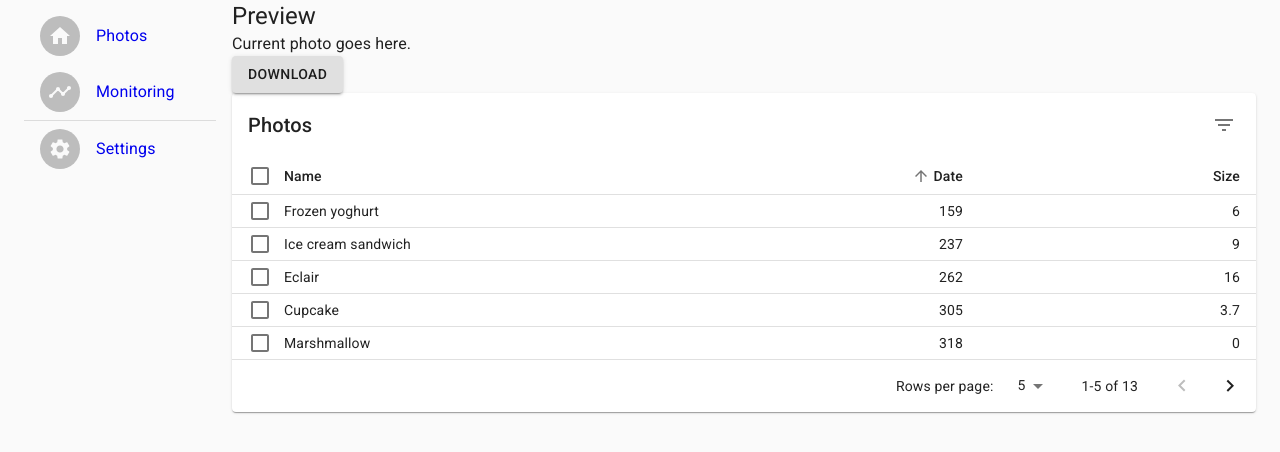
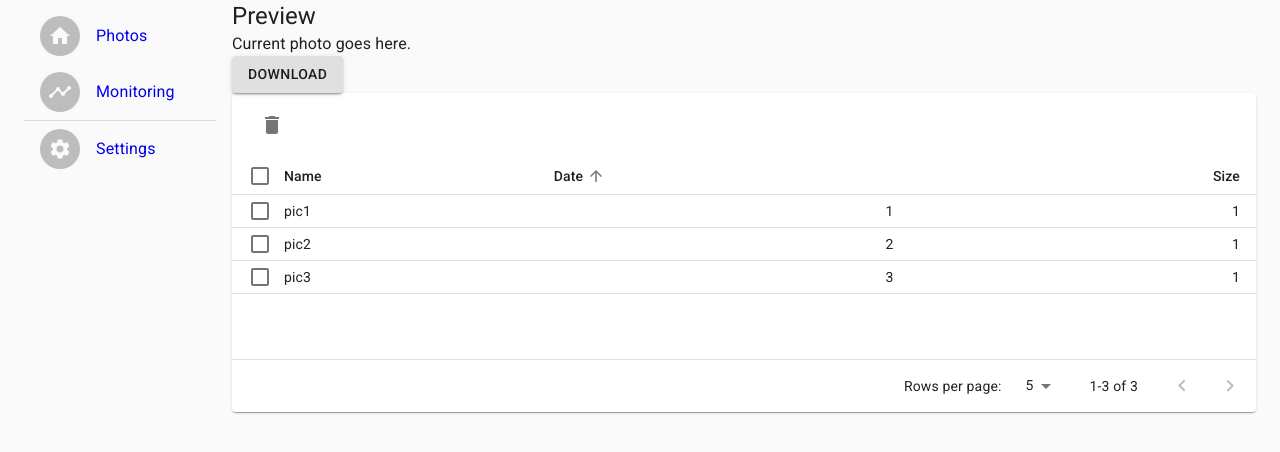
Before and after one commit to ingojaeckel/go-raspberry-pi-timelapse, a React (Create React App) app in the folder frontend/: page / in a window 1280 px wide. Shown: the top 452 px of the page. Built offline with nearby package versions, Linux system fonts and the light colour scheme; no server answers.

Commit message:
fix remaining compilation errors

```diff
--- a/frontend/src/components/PhotoListComponent.tsx
+++ b/frontend/src/components/PhotoListComponent.tsx
@@ -19,43 +19,9 @@ import DeleteIcon from '@material-ui/icons/Delete';
 import FilterListIcon from '@material-ui/icons/FilterList';
 import Axios from 'axios';
 import { BaseUrl } from '../conf/config';
-import { PhotosResponse } from '../models/response';
+import { PhotosResponse, Photo } from '../models/response';
 
 // This is adapted from https://material-ui.com/components/tables/
-
-interface Data {
-    calories: number;
-    carbs: number;
-    fat: number;
-    name: string;
-    protein: number;
-}
-
-function createData(
-    name: string,
-    calories: number,
-    fat: number,
-    carbs: number,
-    protein: number,
-): Data {
-    return { name, calories, fat, carbs, protein };
-}
-
-const rows = [
-    createData('Cupcake', 305, 3.7, 67, 4.3),
-    createData('Donut', 452, 25.0, 51, 4.9),
-    createData('Eclair', 262, 16.0, 24, 6.0),
-    createData('Frozen yoghurt', 159, 6.0, 24, 4.0),
-    createData('Gingerbread', 356, 16.0, 49, 3.9),
-    createData('Honeycomb', 408, 3.2, 87, 6.5),
-    createData('Ice cream sandwich', 237, 9.0, 37, 4.3),
-    createData('Jelly Bean', 375, 0.0, 94, 0.0),
-    createData('KitKat', 518, 26.0, 65, 7.0),
-    createData('Lollipop', 392, 0.2, 98, 0.0),
-    createData('Marshmallow', 318, 0, 81, 2.0),
-    createData('Nougat', 360, 19.0, 9, 37.0),
-    createData('Oreo', 437, 18.0, 63, 4.0),
-];
 
 function descendingComparator<T>(a: T, b: T, orderBy: keyof T) {
     if (b[orderBy] < a[orderBy]) {
@@ -90,21 +56,21 @@ function stableSort<T>(array: T[], comparator: (a: T, b: T) => number) {
 
 interface HeadCell {
     disablePadding: boolean;
-    id: keyof Data;
+    id: keyof Photo;
     label: string;
     numeric: boolean;
 }
 
 const headCells: HeadCell[] = [
-    { id: 'name', numeric: false, disablePadding: true, label: 'Name' },
-    { id: 'calories', numeric: true, disablePadding: false, label: 'Date' },
-    { id: 'fat', numeric: true, disablePadding: false, label: 'Size' },
+    { id: 'Name', numeric: false, disablePadding: true, label: 'Name' },
+    { id: 'ModTime', numeric: false, disablePadding: false, label: 'Date' },
+    { id: 'Size', numeric: true, disablePadding: false, label: 'Size' },
 ];
 
 interface EnhancedTableProps {
     classes: ReturnType<typeof useStyles>;
     numSelected: number;
-    onRequestSort: (event: React.MouseEvent<unknown>, property: keyof Data) => void;
+    onRequestSort: (event: React.MouseEvent<unknown>, property: keyof Photo) => void;
     onSelectAllClick: (event: React.ChangeEvent<HTMLInputElement>, checked: boolean) => void;
     order: Order;
     orderBy: string;
@@ -113,7 +79,7 @@ interface EnhancedTableProps {
 
 function EnhancedTableHead(props: EnhancedTableProps) {
     const { classes, onSelectAllClick, order, orderBy, numSelected, rowCount, onRequestSort } = props;
-    const createSortHandler = (property: keyof Data) => (event: React.MouseEvent<unknown>) => {
+    const createSortHandler = (property: keyof Photo) => (event: React.MouseEvent<unknown>) => {
         onRequestSort(event, property);
     };
 
@@ -190,28 +156,11 @@ const EnhancedTableToolbar = (props: EnhancedTableToolbarProps) => {
                 [classes.highlight]: numSelected > 0,
             })}
         >
-            {numSelected > 0 ? (
-                <Typography className={classes.title} color="inherit" variant="subtitle1">
-                    {numSelected} selected
-        </Typography>
-            ) : (
-                    <Typography className={classes.title} variant="h6" id="tableTitle">
-                        Photos
-        </Typography>
-                )}
-            {numSelected > 0 ? (
-                <Tooltip title="Delete">
-                    <IconButton aria-label="delete">
-                        <DeleteIcon />
-                    </IconButton>
-                </Tooltip>
-            ) : (
-                    <Tooltip title="Filter list">
-                        <IconButton aria-label="filter list">
-                            <FilterListIcon />
-                        </IconButton>
-                    </Tooltip>
-                )}
+            <Tooltip title="Delete">
+                <IconButton aria-label="delete">
+                    <DeleteIcon />
+                </IconButton>
+            </Tooltip>
         </Toolbar>
     );
 };
@@ -245,7 +194,7 @@ const useStyles = makeStyles((theme: Theme) =>
 export default function PhotoListComponent() {
     const classes = useStyles();
     const [order, setOrder] = React.useState<Order>('asc');
-    const [orderBy, setOrderBy] = React.useState<keyof Data>('calories');
+    const [orderBy, setOrderBy] = React.useState<keyof Photo>('ModTime');
     const [selected, setSelected] = React.useState<string[]>([]);
     const [page, setPage] = React.useState(0);
     const [rowsPerPage, setRowsPerPage] = React.useState(5);
@@ -257,21 +206,6 @@ export default function PhotoListComponent() {
                 console.log(resp.data)
             })
     }, []);
-
-    const handleRequestSort = (event: React.MouseEvent<unknown>, property: keyof Data) => {
-        const isAsc = orderBy === property && order === 'asc';
-        setOrder(isAsc ? 'desc' : 'asc');
-        setOrderBy(property);
-    };
-
-    const handleSelectAllClick = (event: React.ChangeEvent<HTMLInputElement>) => {
-        if (event.target.checked) {
-            const newSelecteds = rows.map(n => n.name);
-            setSelected(newSelecteds);
-            return;
-        }
-        setSelected([]);
-    };
 
     const handleClick = (event: React.MouseEvent<unknown>, name: string) => {
         const selectedIndex = selected.indexOf(name);
@@ -304,6 +238,16 @@ export default function PhotoListComponent() {
 
     const isSelected = (name: string) => selected.indexOf(name) !== -1;
 
+    const rows = [
+        {Name: "pic1", ModTime: 1, Size: 1 },
+        {Name: "pic2", ModTime: 2, Size: 1 },
+        {Name: "pic3", ModTime: 3, Size: 1 },
+    ];
+
+    const handleSelectAllClick = () => {};
+
+    const handleRequestSort = () => {};
+
     const emptyRows = rowsPerPage - Math.min(rowsPerPage, rows.length - page * rowsPerPage);
 
     return (
@@ -330,17 +274,17 @@ export default function PhotoListComponent() {
                             {stableSort(rows, getComparator(order, orderBy))
                                 .slice(page * rowsPerPage, page * rowsPerPage + rowsPerPage)
                                 .map((row, index) => {
-                                    const isItemSelected = isSelected(row.name);
+                                    const isItemSelected = isSelected(row.Name);
                                     const labelId = `enhanced-table-checkbox-${index}`;
 
                                     return (
                                         <TableRow
                                             hover
-                                            onClick={event => handleClick(event, row.name)}
+                                            onClick={event => handleClick(event, row.Name)}
                                             role="checkbox"
                                             aria-checked={isItemSelected}
                                             tabIndex={-1}
-                                            key={row.name}
+                                            key={row.Name}
                                             selected={isItemSelected}
                                         >
                                             <TableCell padding="checkbox">
@@ -350,10 +294,10 @@ export default function PhotoListComponent() {
                                                 />
                                             </TableCell>
                                             <TableCell component="th" id={labelId} scope="row" padding="none">
-                                                {row.name}
+                                                {row.Name}
                                             </TableCell>
-                                            <TableCell align="right">{row.calories}</TableCell>
-                                            <TableCell align="right">{row.fat}</TableCell>
+                                            <TableCell align="right">{row.ModTime}</TableCell>
+                                            <TableCell align="right">{row.Size}</TableCell>
                                         </TableRow>
                                     );
                                 })}
```
